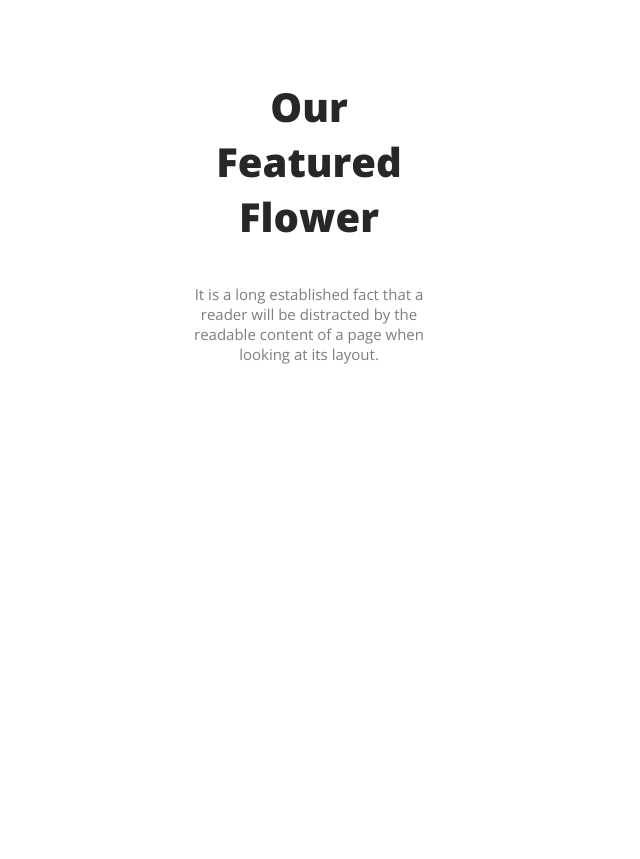
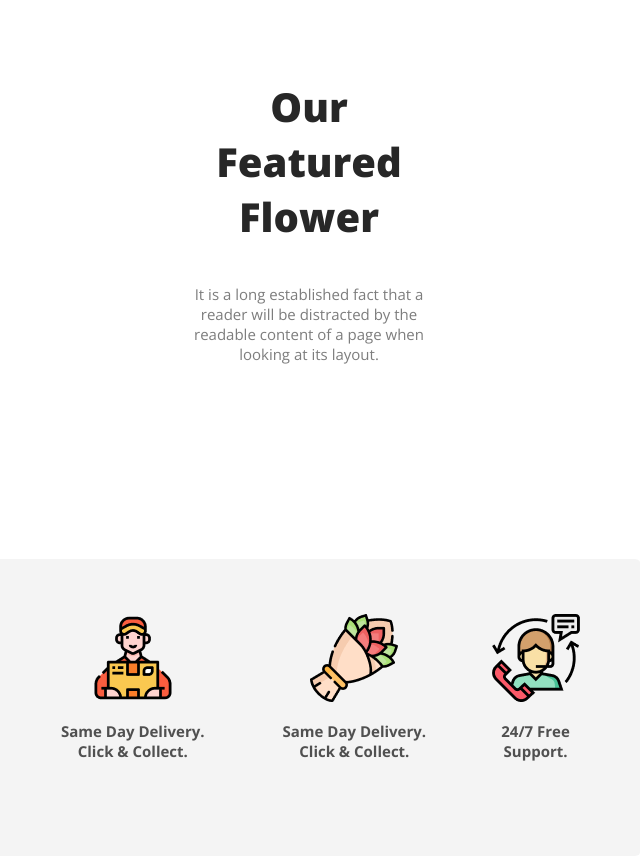
Before and after one commit to tanzila116/flowershop-website, a plain HTML site: page index.html in a window 1280 px wide. Shown: the part 899-1758 px from the top of the page, without its empty margins (331-971 px from the left). Before the commit the page ends 1428 px from the top, so only its background shows below. Drawn offline with nearby package versions, Linux system fonts and the light colour scheme.

Commit message:
added facility section

```diff
--- a/index.html
+++ b/index.html
@@ -25,6 +25,23 @@
             <p class="section-description">It is a long established fact that a reader will be distracted by the readable content of a page when looking at its layout.</p>
 
         </section>
+        <section class="facility-container">
+            <div class="facilities">
+                <div class="facility">
+                    <img src="flower asset/Group 57.png" alt="">
+                    <p class="facility-description">Same Day Delivery. Click & Collect.</p>
+                </div>
+                <div class="facility">
+                    <img src="flower asset/Group 58.png" alt="">
+                    <p class="facility-description">Same Day Delivery. Click & Collect.</p>
+                </div>
+                <div class="facility">
+                    <img src="flower asset/Group 59.png" alt="">
+                    <p class="facility-description">24/7 Free Support.</p>
+                </div>
+
+            </div>
+        </section>
 
     </main>
     <footer>
--- a/styles/website.css
+++ b/styles/website.css
@@ -63,3 +63,21 @@ margin-top: 30px;
     text-align: center;
     margin-bottom: 20px;
 }
+/* facility related styles */
+.facility-container{
+    border-radius: 6px;
+    background: rgba(39, 39, 39, 0.05);
+    padding:40px ;
+    margin: 50px 300px ;
+    justify-content: center;
+}
+.facilities{display: flex;
+    text-align: center;
+    justify-content: center;
+}
+
+.facility{color: rgba(39, 39, 39, 0.80);
+    font-size: 15px;
+    font-weight: 600;
+    padding: 15px 20px 40px 30px;
+}
```
